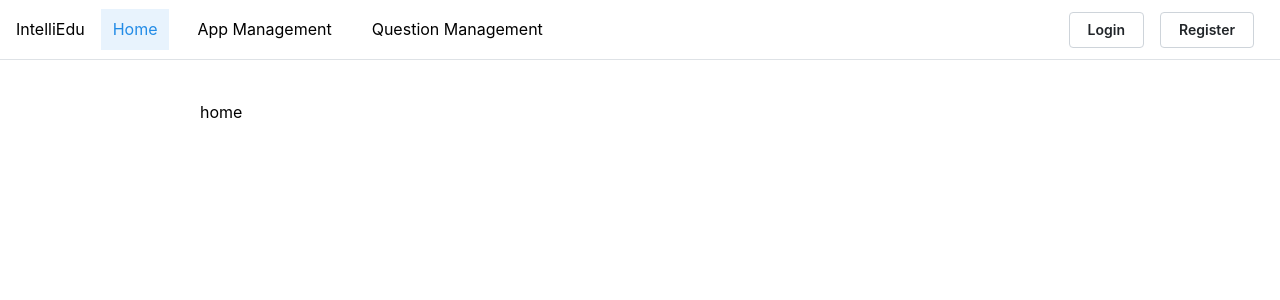
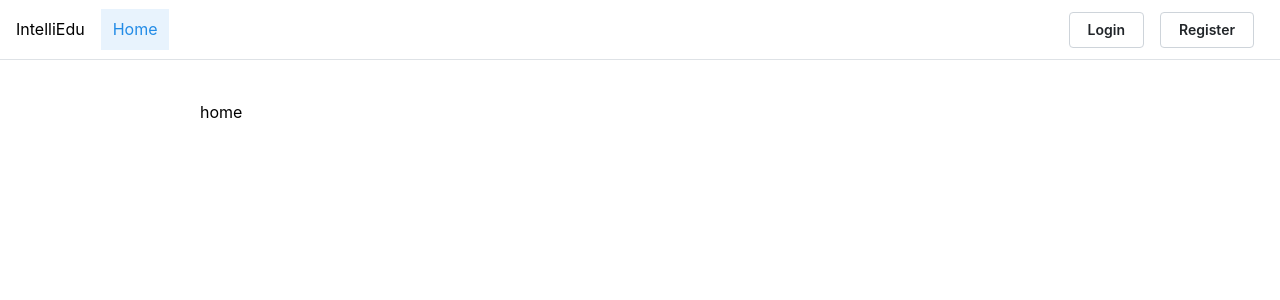
Before and after one commit to cpuoverload/IntelliEdu-frontend, a React (Vite) app: page / in a window 1280 px wide. Shown: the top 300 px of the page. Built offline with nearby package versions, Linux system fonts and the light colour scheme; no server answers.

Commit message:
fix: routes add types, remove Profile page

```diff
--- a/src/components/NavBar/index.tsx
+++ b/src/components/NavBar/index.tsx
@@ -13,9 +13,10 @@ const Navbar = () => {
     <Group h="100%" px="md">
       IntelliEdu
       {navRoutes
-        .filter((route) => {
-          return !route.role || route.role.includes(loginUser?.role);
-        })
+        .filter(
+          (route) =>
+            !route.role || (!!loginUser && route.role.includes(loginUser.role!))
+        )
         .map((route) => (
           // Active Link Styling
           // https://reactrouter.com/en/main/start/tutorial#active-link-styling
--- a/src/pages/user/Profile/index.tsx
+++ /dev/null
@@ -1,5 +0,0 @@
-const Index = () => {
-  return <>profile</>;
-};
-
-export default Index;
--- a/src/routes/router.tsx
+++ b/src/routes/router.tsx
@@ -3,12 +3,21 @@ import RequireAuth from "./RequireAuth";
 import Layout from "@/components/Layout";
 import Login from "@/pages/user/Login";
 import Register from "@/pages/user/Register";
-import Profile from "@/pages/user/Profile";
 import UserManagement from "@/pages/management/UserManagement";
+
+interface Config {
+  path?: string;
+  element: JSX.Element;
+  index?: boolean;
+  children?: Config[];
+  isNav?: boolean;
+  name?: string;
+  role?: string[];
+}
 
 // react router 不支持 vue router 的 meta，所以需要自己实现
 // https://github.com/remix-run/react-router/issues/7834
-const transformConfig = (config) => {
+const transformConfig = (config: Config[]) => {
   return config.map((route) => {
     // 创建一个新的路由对象
     const newRoute = { ...route };
@@ -34,7 +43,7 @@ const transformConfig = (config) => {
 };
 
 // 自定义配置文件，目的是自动生成导航栏的 Link，不需要再到导航栏组件中手写一遍全部路由以及权限校验了
-export const config = [
+export const config: Config[] = [
   {
     path: "/login",
     element: <Login />,
@@ -42,10 +51,6 @@ export const config = [
   {
     path: "/register",
     element: <Register />,
-  },
-  {
-    path: "/profile",
-    element: <Profile />,
   },
   {
     path: "/",
@@ -67,12 +72,14 @@ export const config = [
       {
         path: "/app-management",
         element: <>app-management</>,
+        role: ["admin"],
         isNav: true,
         name: "App Management",
       },
       {
         path: "/question-management",
         element: <>question-management</>,
+        role: ["admin"],
         isNav: true,
         name: "Question Management",
       },
@@ -84,8 +91,8 @@ export const config = [
   },
 ];
 
-const findNavRoutes = (routes) => {
-  let navItems = [];
+const findNavRoutes = (routes: Config[]) => {
+  let navItems: Config[] = [];
 
   routes.forEach((route) => {
     // 如果该路由有 isNav: true，添加到 navItems
@@ -103,6 +110,7 @@ const findNavRoutes = (routes) => {
 
 export const navRoutes = findNavRoutes(config);
 
+// @ts-expect-error react router 类型定义有点奇怪
 const router = createBrowserRouter(transformConfig(config));
 
 export default router;
```
